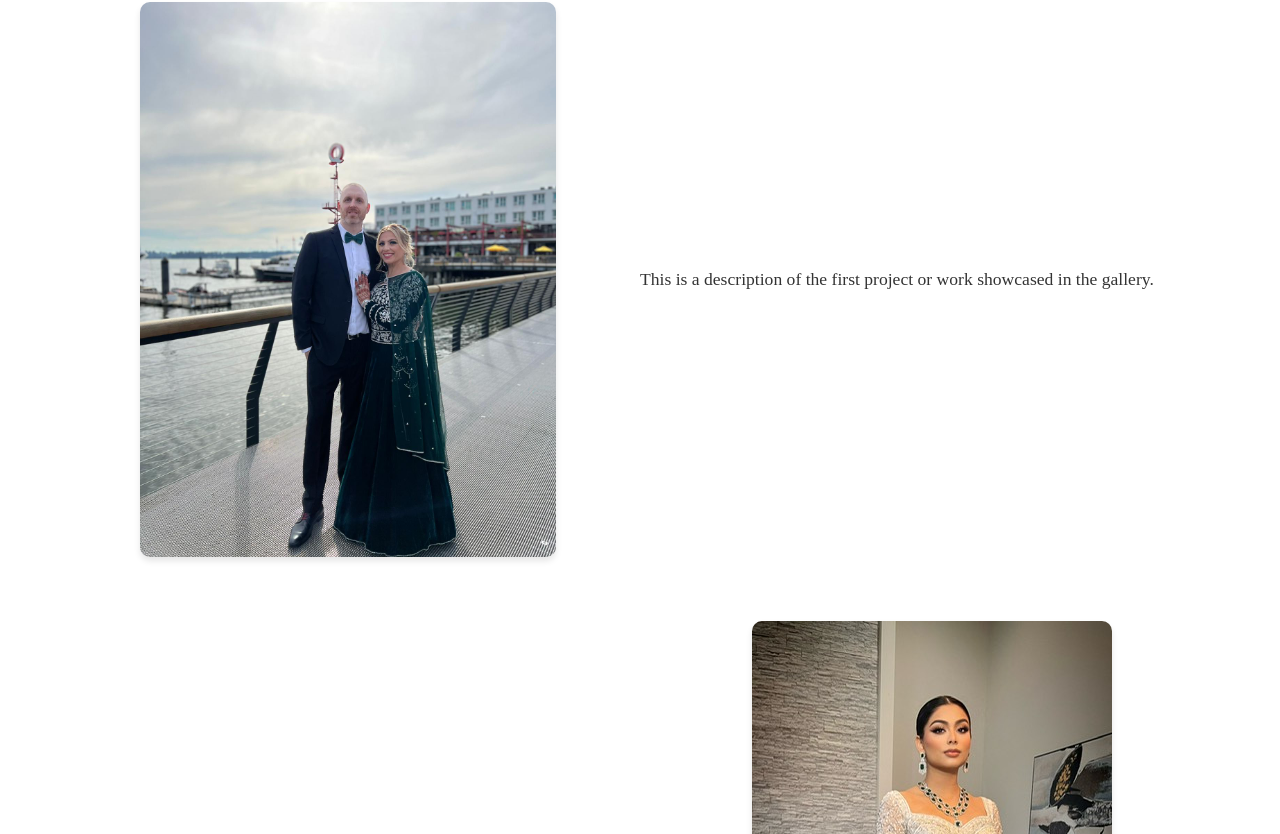
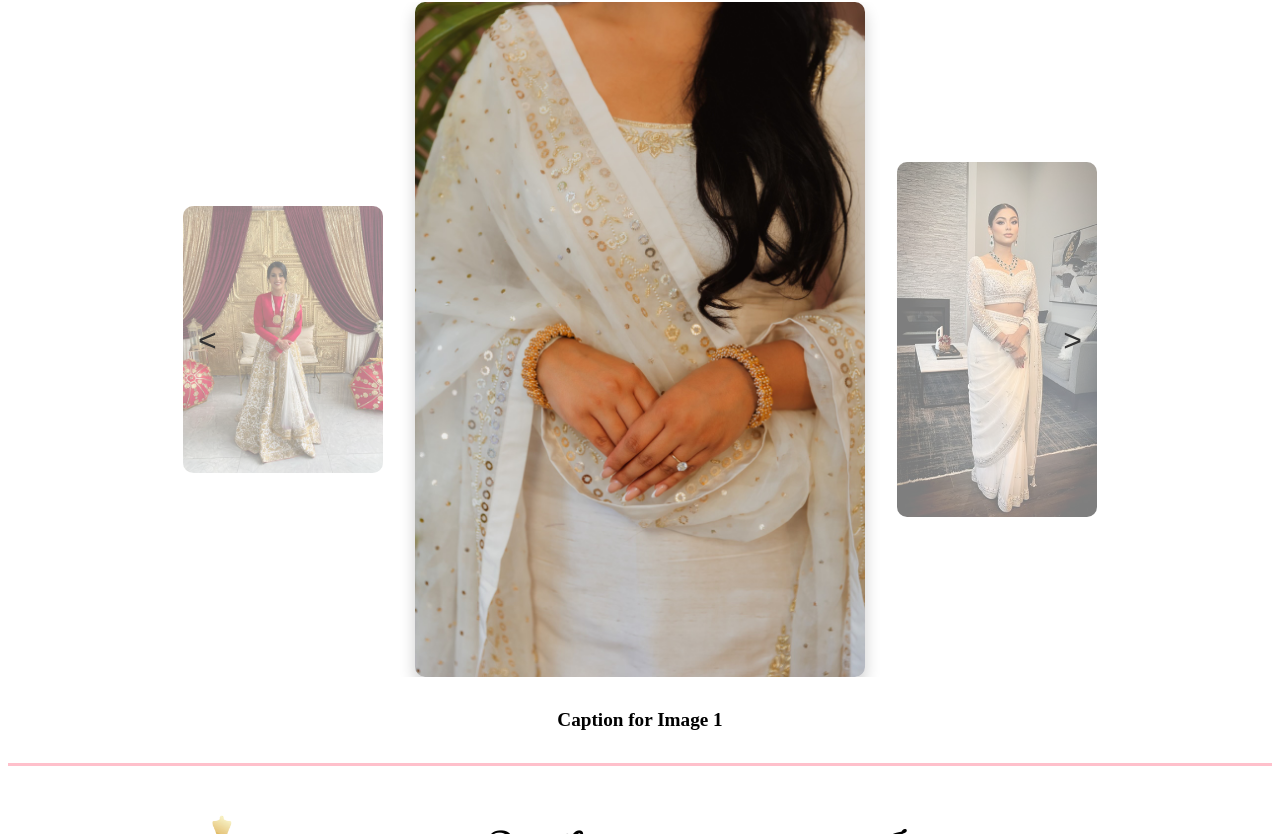
Before and after one commit to TanishqM1/seemaboutique, a React (Create React App) app: page /gallery in a window 1280 px wide. Shown: the part 386-1220 px from the top of the page. Built offline with nearby package versions, Linux system fonts and the light colour scheme.

Commit message:
Added images to gallery page

```diff
--- a/src/Pages/Gallery.js
+++ b/src/Pages/Gallery.js
@@ -1,9 +1,7 @@
 import React from 'react';
 import styled from 'styled-components';
-import Gallery1 from '../imgs/Gal1.jpg';
-import Gallery2 from '../imgs/Gal3.JPG';
-import Gallery3 from '../imgs/Gal7.JPG';
-import Gallery4 from '../imgs/Gal5.JPG';
+import GalleryImages from '../../src/components/GalleryImages';
+
 const PageContainer = styled.div`
   padding: 2rem;
   min-height: 80vh;
@@ -28,37 +26,6 @@ const Title = styled.h1`
   margin-top: 8rem;
 `;
 
-const WorkSection = styled.div`
-  display: flex;
-  flex-direction: ${({ reverse }) => (reverse ? 'row-reverse' : 'row')};
-  align-items: center;
-  margin-bottom: 4rem; // Increased spacing between rows
-  margin-left: 3rem; // Space on the left
-  margin-right: 3rem; // Space on the right
-`;
-
-const ImageContainer = styled.div`
-  flex: 1;
-  display: flex;
-  justify-content: center;
-  align-items: center;
-
-  img {
-    max-width: 80%;
-    height: auto;
-    border-radius: 10px;
-    box-shadow: 0 4px 6px rgba(0, 0, 0, 0.1);
-  }
-`;
-
-const DescriptionContainer = styled.div`
-  flex: 1;
-  padding: 1rem 2rem;
-  text-align: justify;
-  font-size: 1.1rem;
-  color: #333;
-`;
-
 const Gallery = () => {
   return (
     <PageContainer>
@@ -70,42 +37,8 @@ const Gallery = () => {
       {/* Title */}
       <Title>Highlights</Title>
 
-      {/* Rows of Work */}
-      <WorkSection>
-        <ImageContainer>
-          <img src={Gallery3} alt="Work 1" />
-        </ImageContainer>
-        <DescriptionContainer>
-          <p>
-            This is a description of the first project or work showcased in the gallery.
-          </p>
-        </DescriptionContainer>
-      </WorkSection>
-
-      <WorkSection reverse>
-        <ImageContainer>
-          <img src={Gallery2} alt="Work 2" />
-        </ImageContainer>
-        <DescriptionContainer>
-          <p>
-            This is a description of the second project or work showcased in the gallery.
-          </p>
-        </DescriptionContainer>
-      </WorkSection>
-
-      <WorkSection>
-        <ImageContainer>
-          <img src={Gallery4} alt="Work 1" />
-        </ImageContainer>
-        <DescriptionContainer>
-          <p>
-            This is a description of the first project or work showcased in the gallery.
-          </p>
-        </DescriptionContainer>
-      </WorkSection>
-
-
-      {/* Add more rows as needed */}
+      {/* Gallery Carousel */}
+      <GalleryImages />
     </PageContainer>
   );
 };
--- /dev/null
+++ b/src/components/GalleryImages.js
@@ -0,0 +1,119 @@
+import React, { useState } from "react";
+import styled from "styled-components";
+import Gallery1 from "../imgs/Gal1.jpg";
+import Gallery2 from "../imgs/Gal3.JPG";
+import Gallery3 from "../imgs/Gal7.JPG";
+import Gallery4 from "../imgs/Gal5.JPG";
+
+const images = [
+  { src: Gallery1, caption: "Caption for Image 1" },
+  { src: Gallery2, caption: "Caption for Image 2" },
+  { src: Gallery3, caption: "Caption for Image 3" },
+  { src: Gallery4, caption: "Caption for Image 4" },
+];
+
+const CarouselContainer = styled.div`
+  display: flex;
+  flex-direction: column;
+  align-items: center;
+  position: relative;
+  margin-top: 2rem;
+`;
+
+const ImageWrapper = styled.div`
+  display: flex;
+  align-items: center;
+  justify-content: center;
+  position: relative;
+  width: 80%; /* Adjust as needed */
+  overflow: hidden;
+`;
+
+const Image = styled.img`
+  width: ${({ isFocused }) => (isFocused ? "450px" : "200px")};
+  height: auto;
+  opacity: ${({ isFocused }) => (isFocused ? "1" : "0.5")};
+  transition: all 0.3s ease-in-out;
+  margin: 0 1rem;
+  border-radius: 10px;
+  box-shadow: ${({ isFocused }) =>
+    isFocused ? "0 8px 16px rgba(0, 0, 0, 0.2)" : "none"};
+`;
+
+const Caption = styled.div`
+  text-align: center;
+  font-size: 1.2rem;
+  margin-top: 2rem;
+  font-weight: bold;
+`;
+
+const ArrowButton = styled.button`
+  position: absolute;
+  top: 50%;
+  transform: translateY(-50%);
+  background: none;
+  border: none;
+  font-size: 2rem;
+  cursor: pointer;
+  z-index: 10;
+  color: #333;
+
+  &:hover {
+    color: #555;
+  }
+
+  ${({ direction }) => direction === "left" && "left: 2rem;"}
+  ${({ direction }) => direction === "right" && "right: 2rem;"}
+`;
+
+const GalleryImages = () => {
+  const [currentIndex, setCurrentIndex] = useState(0);
+
+  const prevImage = () => {
+    setCurrentIndex((prevIndex) =>
+      prevIndex === 0 ? images.length - 1 : prevIndex - 1
+    );
+  };
+
+  const nextImage = () => {
+    setCurrentIndex((prevIndex) =>
+      prevIndex === images.length - 1 ? 0 : prevIndex + 1
+    );
+  };
+
+  const getImageIndex = (offset) =>
+    (currentIndex + offset + images.length) % images.length;
+
+  return (
+    <CarouselContainer>
+      <ImageWrapper>
+        <ArrowButton direction="left" onClick={prevImage}>
+          {"<"}
+        </ArrowButton>
+
+        <Image
+          src={images[getImageIndex(-1)].src}
+          alt="Previous"
+          isFocused={false}
+        />
+        <Image
+          src={images[getImageIndex(0)].src}
+          alt="Focused"
+          isFocused={true}
+        />
+        <Image
+          src={images[getImageIndex(1)].src}
+          alt="Next"
+          isFocused={false}
+        />
+
+        <ArrowButton direction="right" onClick={nextImage}>
+          {">"}
+        </ArrowButton>
+      </ImageWrapper>
+      <Caption>{images[currentIndex].caption}</Caption>
+    </CarouselContainer>
+  );
+};
+
+export default GalleryImages;
```
